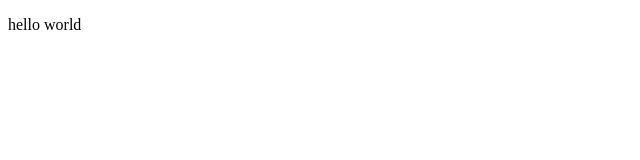
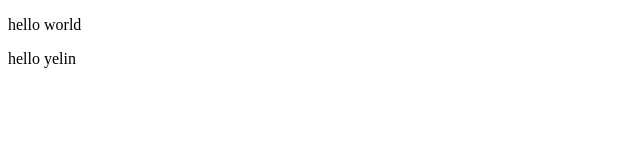
Before and after one commit to yelin2016/log2, a website: page src/index.html in a window 1280 px wide. Shown: the full height of the page, 0-640 px from the left. Drawn offline with Linux system fonts and the light colour scheme.

Commit message:
feat: add yelin
add yelin ni know

```diff
--- a/src/index.html
+++ b/src/index.html
@@ -6,5 +6,6 @@
 </head>
 <body>
 <p>hello world</p>
+<p>hello yelin</p>
 </body>
 </html>
```
